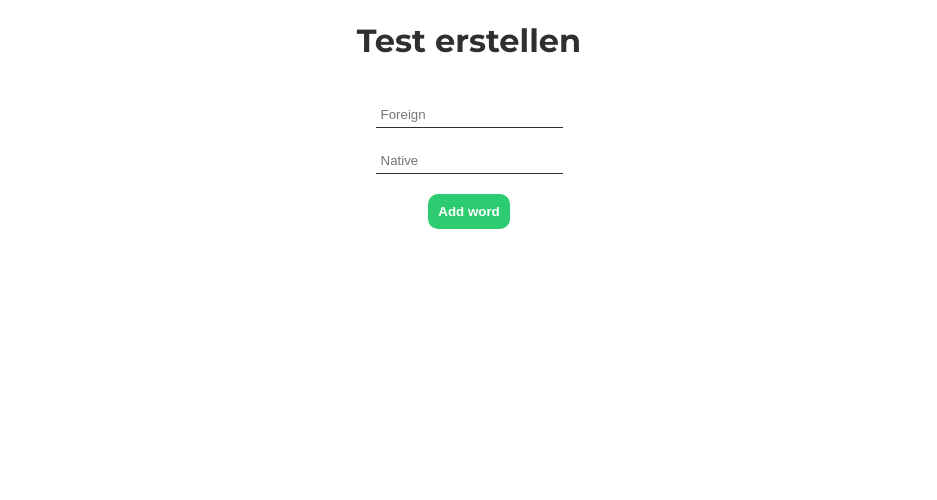
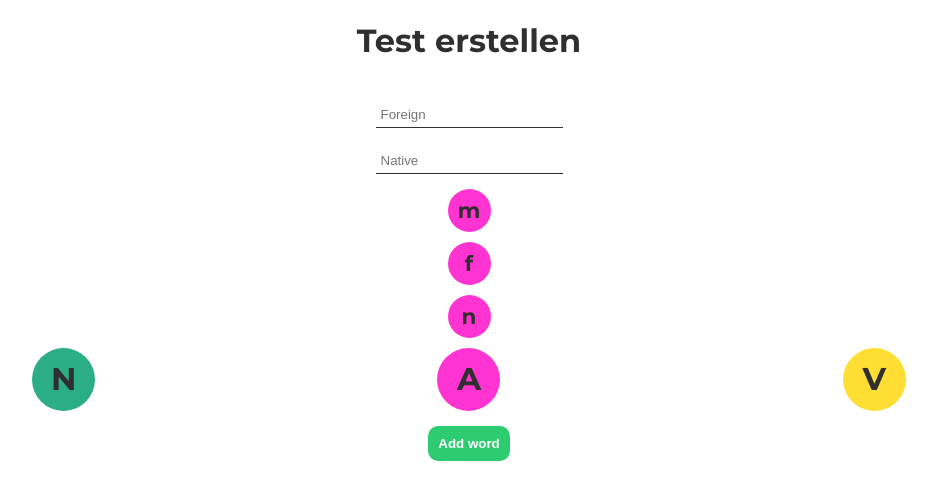
Before and after one commit to maxbischof/vocab-trainer, a React (Create React App) app: page / in a window 1280 px wide. Shown: the top 500 px of the page, without its empty margins (171-1108 px from the left). Built offline with nearby package versions, Linux system fonts and the light colour scheme.

Commit message:
Add GrammarSubMenu

```diff
--- a/src/components/wordpair/Form.js
+++ b/src/components/wordpair/Form.js
@@ -2,6 +2,7 @@ import React, { createRef, useState } from 'react'
 import styled from 'styled-components'
 import Input from '../ui/Input'
 import Button from '../ui/Button'
+import GrammarMenu from './GrammarMenu'
 
 export default function Form({ wordPairs, setWordPairs }) {
   const [formInput, setFormInput] = useState({ foreign: '', native: '' })
@@ -40,6 +41,7 @@ export default function Form({ wordPairs, setWordPairs }) {
         onChange={onChange}
         value={formInput.native}
       />
+      <GrammarMenu />
       <Button type="submit">Add word</Button>
     </StyledForm>
   )
--- a/src/components/wordpair/GrammarMenu.js
+++ b/src/components/wordpair/GrammarMenu.js
@@ -1,29 +1,42 @@
-import React from 'react'
+import React, { useState } from 'react'
 import styled from 'styled-components'
+import GrammarSubMenu from './GrammarSubMenu'
 import Selection from './Selection'
 
 export default function GrammarMenu() {
+  const [wordClass, setWordClass] = useState('N')
+
   return (
+    <>
+      {wordClass === 'N' && <GrammarSubMenu wordClass={wordClass} />}
+      {wordClass === 'A' && <GrammarSubMenu wordClass={wordClass} />}
+      {wordClass === 'V' && <GrammarSubMenu wordClass={wordClass} />}
       <StyledGrammarMenu>
         <Selection
           text="N"
           active={false}
           color="rgba(43, 173, 134, 1)"
           diameter="63px"
+          onClick={setWordClass}
         />
+
         <Selection
           text="A"
           active={false}
           color="rgba(255, 51, 210, 1)"
           diameter="63px"
+          onClick={setWordClass}
         />
+
         <Selection
           text="V"
           active={false}
           color="rgba(255, 222, 51, 1)"
           diameter="63px"
+          onClick={setWordClass}
         />
       </StyledGrammarMenu>
+    </>
   )
 }
 
--- /dev/null
+++ b/src/components/wordpair/GrammarSubMenu.js
@@ -0,0 +1,93 @@
+import React from 'react'
+import Selection from './Selection'
+
+export default function GrammarSubMenu({ wordClass }) {
+  return (
+    <>
+      {wordClass === 'N' && (
+        <>
+          <Selection
+            text="m"
+            active={false}
+            color="rgba(255, 51, 210, 1)"
+            diameter="43px"
+          />
+          <Selection
+            text="f"
+            active={false}
+            color="rgba(255, 51, 210, 1)"
+            diameter="43px"
+          />
+          <Selection
+            text="n"
+            active={false}
+            color="rgba(255, 51, 210, 1)"
+            diameter="43px"
+          />
+        </>
+      )}
+      {wordClass === 'A' && (
+        <>
+          <Selection
+            text="Sg"
+            active={false}
+            color="rgba(255, 51, 210, 1)"
+            diameter="43px"
+          />
+          <Selection
+            text="Pl"
+            active={false}
+            color="rgba(255, 51, 210, 1)"
+            diameter="43px"
+          />
+          <Selection
+            text="m"
+            active={false}
+            color="rgba(255, 51, 210, 1)"
+            diameter="43px"
+          />
+          <Selection
+            text="f"
+            active={false}
+            color="rgba(255, 51, 210, 1)"
+            diameter="43px"
+          />
+        </>
+      )}
+      {wordClass === 'V' && (
+        <>
+          <Selection
+            text="Sg"
+            active={false}
+            color="rgba(255, 51, 210, 1)"
+            diameter="43px"
+          />
+          <Selection
+            text="Pl"
+            active={false}
+            color="rgba(255, 51, 210, 1)"
+            diameter="43px"
+          />
+          <Selection
+            text="1"
+            active={false}
+            color="rgba(255, 51, 210, 1)"
+            diameter="43px"
+          />
+          <Selection
+            text="2"
+            active={false}
+            color="rgba(255, 51, 210, 1)"
+            diameter="43px"
+          />
+          <Selection
+            text="3"
+            active={false}
+            color="rgba(255, 51, 210, 1)"
+            diameter="43px"
+          />
+        </>
+      )}
+    </>
+  )
+}
--- a/src/components/wordpair/Selection.js
+++ b/src/components/wordpair/Selection.js
@@ -1,7 +1,7 @@
 import React from 'react'
 import styled from 'styled-components'
 
-export default function Selection({ text, active, color, diameter }) {
+export default function Selection({ text, active, color, diameter, onClick }) {
   const activeColor = color.substring(0, color.length - 2) + '0.44)'
   const borderSize = (parseInt(diameter) * 1.5 - parseInt(diameter)) / 2
   const fontSize = parseInt(diameter) / 2
@@ -14,6 +14,7 @@ export default function Selection({ text, active, color, diameter }) {
       diameter={diameter}
       borderSize={borderSize}
       fontSize={fontSize}
+      onClick={() => onClick(text)}
     >
       {text}
     </Circle>
@@ -23,6 +24,7 @@ export default function Selection({ text, active, color, diameter }) {
 const Circle = styled.div`
   height: ${(props) => props.diameter};
   width: ${(props) => props.diameter};
+  margin: 5px 0;
   background-color: ${(props) => props.color};
   border-radius: 50%;
   display: inline-block;
```
Lines whose indentation alone changed are shown as unchanged.
